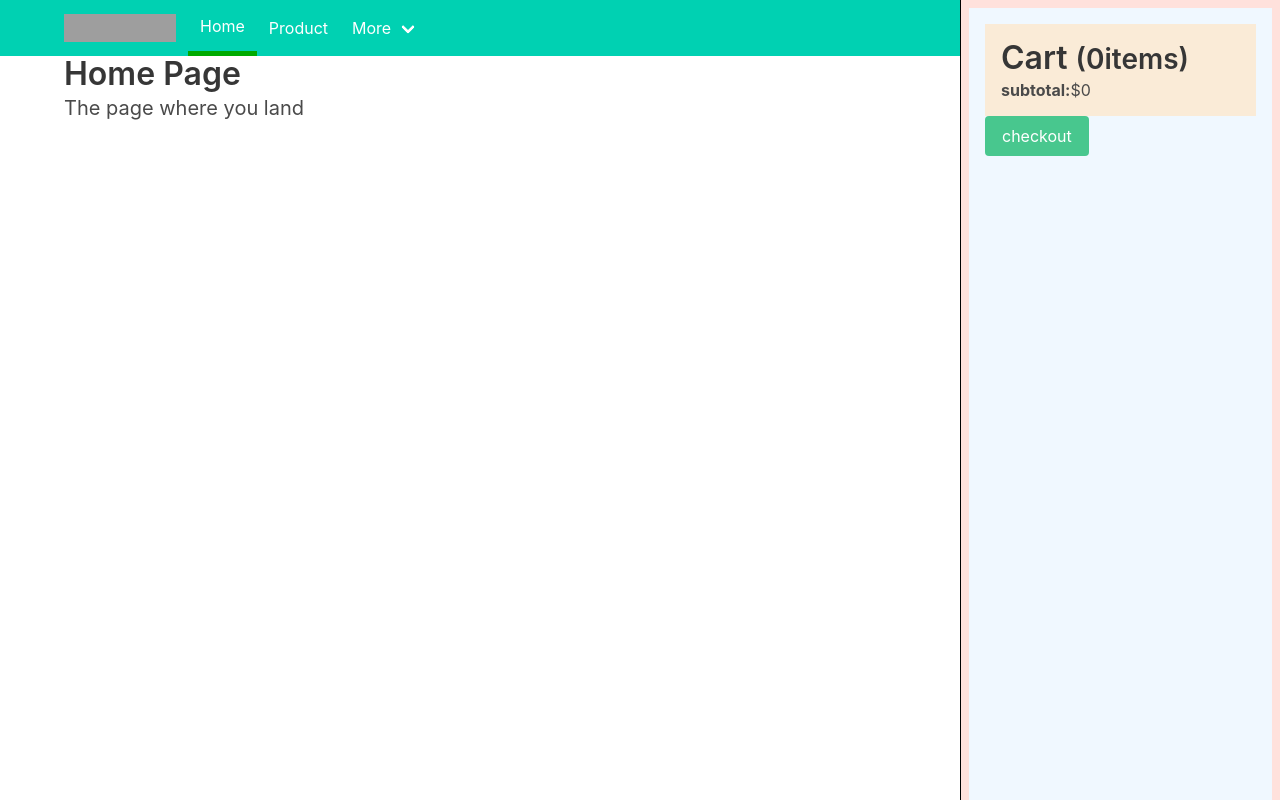
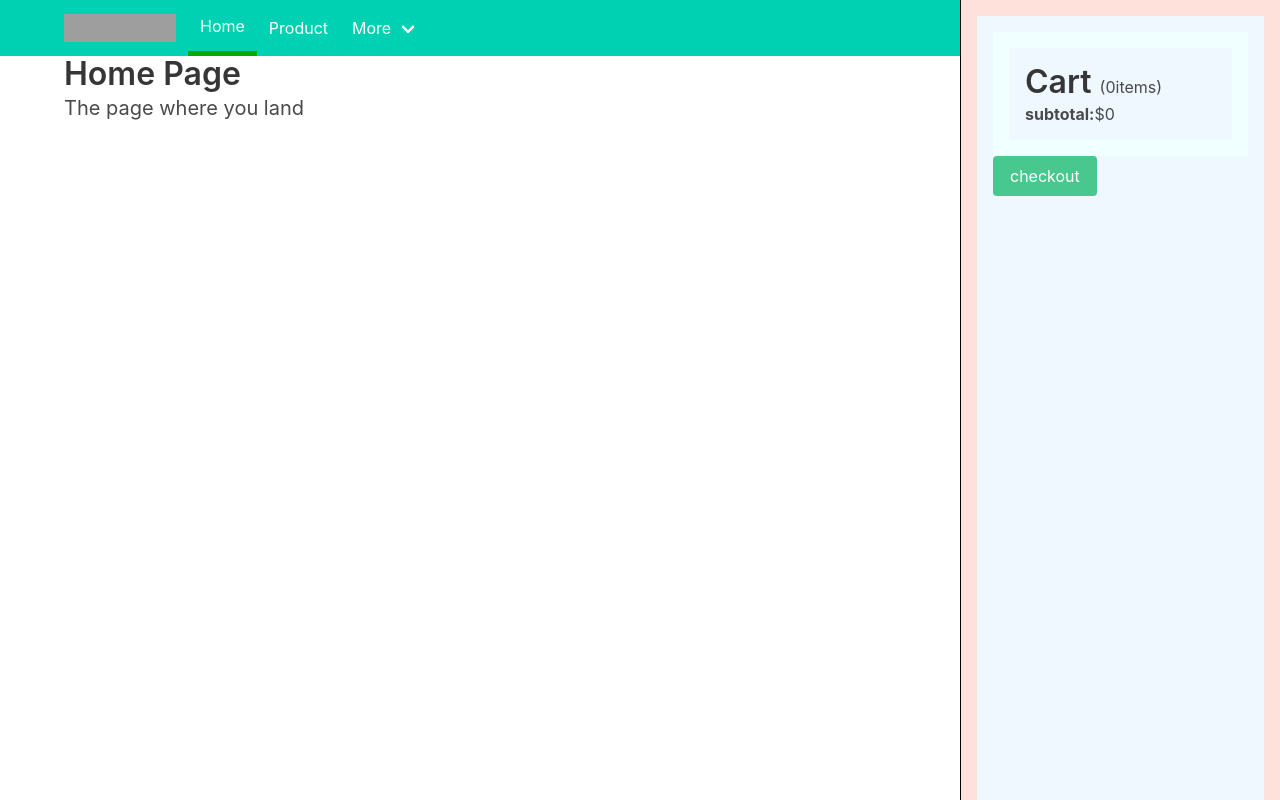
Before and after one commit to a4mejia/Web-Development, a Vue app in the folder client/: page / in a window 1280 px wide. Built offline with nearby package versions, Linux system fonts and the light colour scheme; grey boxes are pictures that could not be loaded.

Commit message:
update cart
fly-out panel, needs fixing

```diff
--- a/client/src/components/Cart.vue
+++ b/client/src/components/Cart.vue
@@ -9,7 +9,7 @@ const { isOpen } = defineProps<{
 }>();
 
 function closeCart(){
-
+    //isActive=false
 }
 function checkout(){
 
@@ -22,8 +22,9 @@ const subtotal = computed(()=> cart.reduce((total, item)=> total + item.quantity
 
 <FlyoutPanel :is-open="isOpen">
     <template #header>
-        <h3 class="title is-3">Cart
-            <small class="subtitle-is6">({{cart.length}}items)</small>
+        <h3 class="title is-3">
+            Cart
+            <small class="subtitle is-6">({{cart.length}}items)</small>
         </h3>
         <h4 class="subtitle is-6">
             <b>subtotal:</b>${{subtotal}}
@@ -41,7 +42,7 @@ const subtotal = computed(()=> cart.reduce((total, item)=> total + item.quantity
                     </figure>
 
                     <div class="">
-                        <b>{{item.product.price}}</b>
+                        <b>{{item.product.title}}</b>
                         <div class="price">${{item.product.price}}</div>
                         <div>
                             x
@@ -49,7 +50,7 @@ const subtotal = computed(()=> cart.reduce((total, item)=> total + item.quantity
                             <option value="0"> 0(delete)</option>
                             <option v-for="n in 10" :key="n" :value="n">{{n}}</option>
                         </select>
-                            =${{item.quantity*item.price}}
+                            = ${{item.quantity*item.product.price}}
                         </div>
                     </div>
                 </div>
--- a/client/src/components/FlyoutPanel.vue
+++ b/client/src/components/FlyoutPanel.vue
@@ -1,5 +1,5 @@
 <script setup lang="ts">
-import {ref } from 'vue';
+import {ref} from 'vue';
 const { isOpen } = defineProps<{
     isOpen:boolean;
 }>();
@@ -8,9 +8,12 @@ const { isOpen } = defineProps<{
 <template>
     <div class="fly-out" :class="{'is-open': !isOpen}">
         <div class="fly-out-body">
-            <div class="fly-out-header">
+            <div class="hero">
+                <div class="fly-out-body">
                 <slot name="header" />
             </div>
+            </div>
+
             <slot />
         </div>
     </div>
@@ -28,6 +31,7 @@ const { isOpen } = defineProps<{
     z-index: 100;
 
     transition: right 0.5s ease-in-out ;
+    box-shadow: rgb(0,0,0/ 25%) -14px -0 8px;
 }
 .fly-out.is-open{
     right: 0;
@@ -35,11 +39,14 @@ const { isOpen } = defineProps<{
 .fly-out-body{
     height: 100%;
     background-color: aliceblue;
-    margin: .5em;
+    margin: 1em;
     padding: 1em;
 }
 .fly-out-header{
     padding: 1em;
     background-color: antiquewhite;
 }
+.hero{
+    background-color: azure;
+}
 </style>
```
